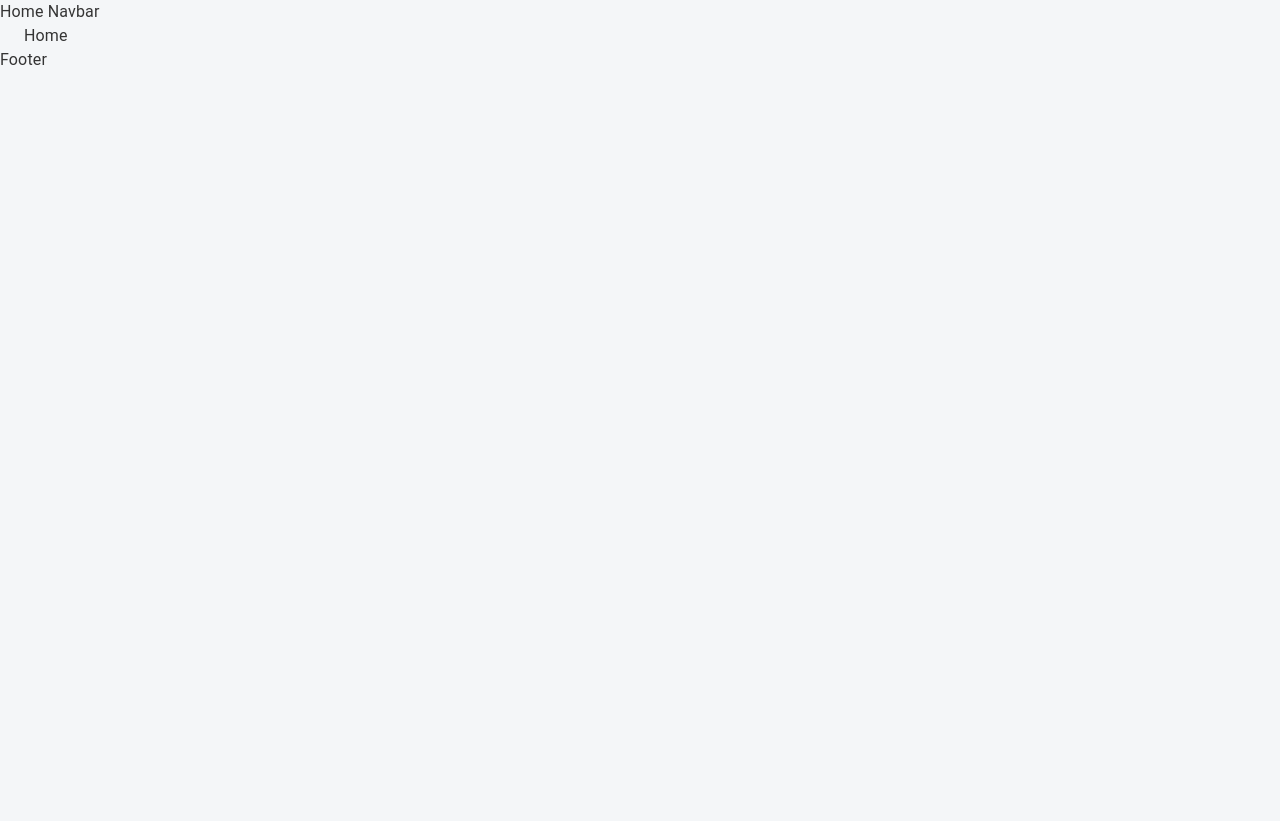
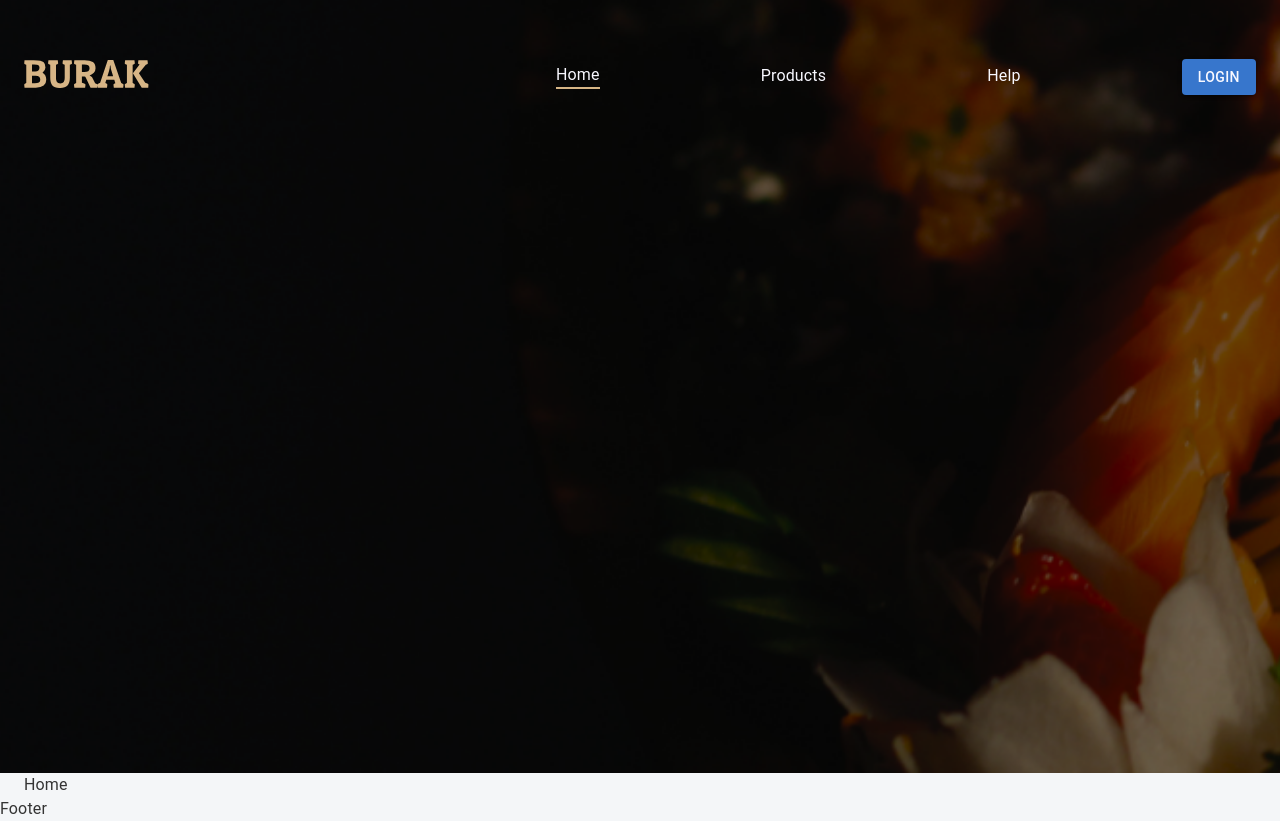
Before and after one commit to ShohbozKurbonbekov/burak-react, a React (Create React App) app: page / in a window 1280 px wide. Before the commit the page ends 800 px from the top, so only its background shows below. Built offline with nearby package versions, Linux system fonts and the light colour scheme.

Commit message:
feat: developing header and footer part 1

```diff
--- a/src/app/App.tsx
+++ b/src/app/App.tsx
@@ -1,5 +1,4 @@
 import React from "react";
-import "../css/app.css";
 import { Switch, useLocation } from "react-router-dom";
 
 import { Route } from "react-router-dom";
@@ -10,6 +9,9 @@
 import HomeNavbar from "./components/headers/HomeNavbar";
 import OtherNavbar from "./components/headers/OtherNavbar";
 import { Footer } from "./components/footers/FooterIndex";
+import "../css/app.css";
+import "../css/navbar.css";
+import { HelpPage } from "./screens/helpPage/Index";
 
 function App() {
   const location = useLocation(); // (/)
@@ -27,6 +29,9 @@
         <Route path="/member-page">
           <UserPage />
         </Route>
+        <Route path="/help">
+          <HelpPage />
+        </Route>
         <Route path="/">
           <HomePage />
         </Route>
--- a/src/app/components/headers/HomeNavbar.tsx
+++ b/src/app/components/headers/HomeNavbar.tsx
@@ -1,3 +1,84 @@
+import { Box, Button, Container, Stack } from "@mui/material";
+import { NavLink } from "react-router-dom";
+
 export default function HomeNavbar() {
-  return <div>Home Navbar</div>;
+  const authMember = null;
+  return (
+    <div className="home-navbar">
+      <Container sx={{ mt: "52px", height: "642px" }}>
+        <Stack
+          sx={{ height: "50px" }}
+          flexDirection={"row"}
+          justifyContent={"space-between"}
+          alignItems={"center"}
+        >
+          <Box>
+            <NavLink to="/">
+              <img
+                style={{ width: "125px", height: "30px" }}
+                src="/icons/burak.svg"
+                alt=""
+              />
+            </NavLink>
+          </Box>
+          <Stack
+            flexDirection={"row"}
+            minWidth={"700px"}
+            justifyContent={"space-between"}
+            alignItems={"center"}
+          >
+            <Box className="hover-line">
+              <NavLink to="/" activeClassName="underline">
+                Home
+              </NavLink>
+            </Box>
+            <Box className="hover-line">
+              <NavLink to="/products" activeClassName="underline">
+                Products
+              </NavLink>
+            </Box>
+            {authMember ? (
+              <Box className="hover-line">
+                <NavLink
+                  to="/orders"
+                  className="hover-line"
+                  activeClassName="underline"
+                >
+                  Orders
+                </NavLink>
+              </Box>
+            ) : null}
+            {authMember ? (
+              <Box className="hover-line">
+                <NavLink
+                  to="/member-page"
+                  className="hover-line"
+                  activeClassName="underline"
+                >
+                  My Page
+                </NavLink>
+              </Box>
+            ) : null}
+            <Box className="hover-line">
+              <NavLink to="/Help" activeClassName="underline">
+                Help
+              </NavLink>
+            </Box>
+            {!authMember ? (
+              <Box>
+                <Button
+                  variant="contained"
+                  style={{ backgroundColor: "#3776CC", color: "#f8f8ff" }}
+                >
+                  Login
+                </Button>
+              </Box>
+            ) : (
+              <img src="" alt="memberImage" />
+            )}
+          </Stack>
+        </Stack>
+      </Container>
+    </div>
+  );
 }
--- /dev/null
+++ b/src/css/navbar.css
@@ -0,0 +1,35 @@
+.home-navbar {
+  width: 100%;
+  height: 773px;
+  display: flex;
+  background: url("/public/img/banner.webp");
+  background-size: cover;
+}
+
+.home-navbar a {
+  text-decoration: none;
+}
+.home-navbar .hover-line a {
+  color: #f8f8ff;
+  z-index: 100;
+}
+.home-navbar .underline {
+  display: block;
+  content: "";
+  border-bottom: 2px solid #d7b686;
+}
+
+.home-navbar .hover-line:after {
+  display: block;
+  content: "";
+  border-bottom: 2px solid #d7b686;
+  transform: scaleX(0);
+  transition: transform 250ms ease-in-out;
+}
+
+.home-navbar .hover-line:hover:after {
+  transform: scale(1);
+}
+.home-navbar div.hover-line:after {
+  transform-origin: 0% 50%;
+}
```
